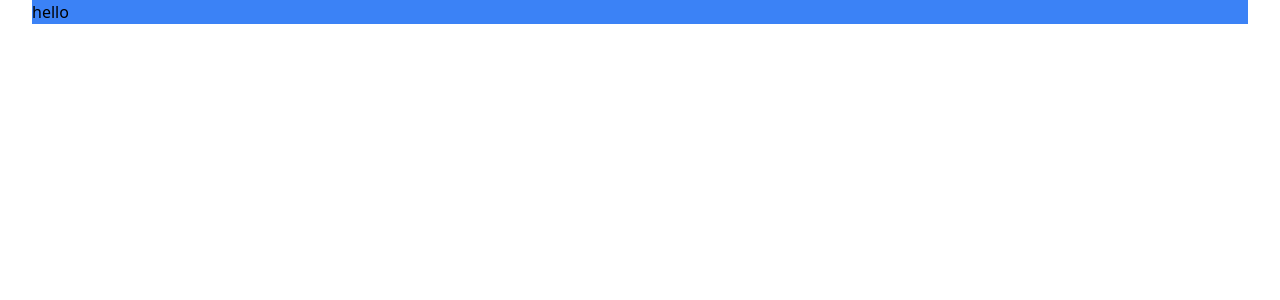
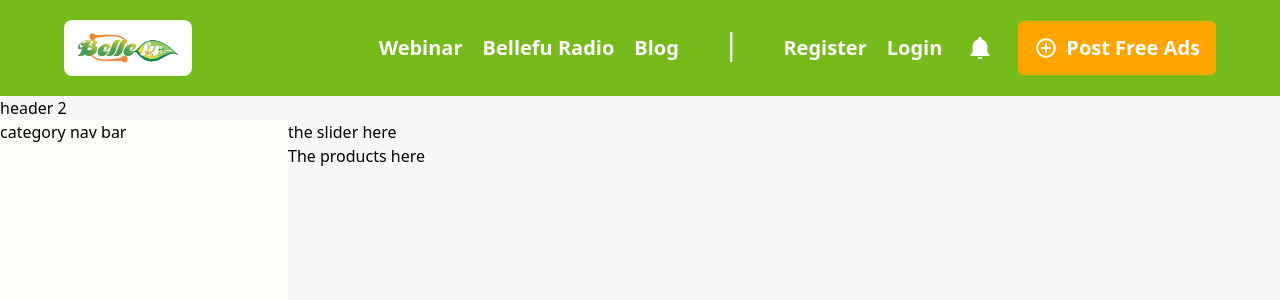
Before and after one commit to Etubaba/bellefu, a Next.js app: page / in a window 1280 px wide. Shown: the top 300 px of the page. Built offline with nearby package versions, Linux system fonts and the light colour scheme.

Commit message:
skeleton of the app

```diff
--- /dev/null
+++ b/components/Layout.js
@@ -0,0 +1,14 @@
+import NavBar from "./NavBar";
+
+const Layout = ({ children }) => {
+  return (
+    <div>
+      <NavBar />
+      <div className="flex">
+        <main className="w-full">{children}</main>
+      </div>
+    </div>
+  );
+};
+
+export default Layout;
--- /dev/null
+++ b/components/NavBar.js
@@ -0,0 +1,43 @@
+import Image from "next/image";
+import BellefuLogo from "../public/bellefulogo.png";
+import { IoMdNotifications, IoMdAddCircleOutline } from "react-icons/io";
+const NavBar = () => {
+  return (
+    <nav className="flex px-16 py-5 bg-bellefuGreen items-center justify-between">
+      {/* left side */}
+      <div className="bg-white p-3 rounded-lg w-32 h-14">
+        {" "}
+        <Image
+          src={BellefuLogo}
+          alt="bellefu-logo"
+          object-Fit="cover"
+          className="rounded-lg p-3"
+        />
+      </div>
+      {/* right side */}
+      <div className="flex space-x-6 items-center">
+        <div className="text-white space-x-5 capitalize text-[20px] font-semibold">
+          <a href="">Webinar</a>
+          <a href="">Bellefu Radio</a>
+          <a href="">Blog</a>
+        </div>
+
+        <div className="px-5 text-white text-3xl -mt-2">|</div>
+        <div className="text-white space-x-5 capitalize text-[20px] font-semibold">
+          <a href="">Register</a>
+          <a href="">Login</a>
+        </div>
+
+        <IoMdNotifications className="text-white w-7 h-7" />
+        <div className="flex items-center bg-bellefuOrange px-4 py-3 rounded-md space-x-2">
+          <IoMdAddCircleOutline className="text-white w-6 h-6 text-[20px] font-semibold" />
+          <p className="text-white capitalize text-[20px] font-semibold">
+            Post free ads
+          </p>
+        </div>
+      </div>
+    </nav>
+  );
+};
+
+export default NavBar;
--- a/pages/_app.js
+++ b/pages/_app.js
@@ -1,11 +1,14 @@
+import "../styles/globals.css";
 import { Provider } from "react-redux";
-import "../styles/globals.css";
 import { store } from "../features/store";
+import Layout from "../components/Layout";
 
 function MyApp({ Component, pageProps }) {
   return (
     <Provider store={store}>
-      <Component {...pageProps} />
+      <Layout>
+        <Component {...pageProps} />
+      </Layout>
     </Provider>
   );
 }
--- a/pages/index.js
+++ b/pages/index.js
@@ -1,17 +1,31 @@
 import Head from "next/head";
 import Image from "next/image";
-import styles from "../styles/Home.module.css";
 
 export default function Home() {
   return (
-    <div className={styles.container}>
+    <div>
       <Head>
-        <title>Create Next App</title>
+        <title>Bellefu</title>
         <meta name="description" content="Generated by create next app" />
         <link rel="icon" href="/favicon.ico" />
       </Head>
-
-      <div className="bg-blue-500">hello</div>
+      {/* Overall container */}
+      <div className="bg-bellefuBackground max-w-[1760px] mx-auto">
+        {/* second nav bar */}
+        <div> header 2</div>
+        {/* main body */}
+        <div className="flex">
+          {/* cstegory side bar */}
+          <div className="w-72 min-h-screen bg-bellefuWhite">
+            category nav bar
+          </div>
+          {/* list of products & slider */}
+          <div className="flex-1">
+            <div>the slider here</div>
+            <div>The products here</div>
+          </div>
+        </div>
+      </div>
     </div>
   );
 }
--- a/tailwind.config.js
+++ b/tailwind.config.js
@@ -4,7 +4,19 @@ module.exports = {
     "./components/**/*.{js,ts,jsx,tsx}",
   ],
   theme: {
-    extend: {},
+    extend: {
+      colors: {
+        bellefuGreen: "#76BA1B",
+        bellefuOrange: "#FFA500",
+        bellefuBackground: "#F9F9F9",
+        bellefuWhite: "#FCFFF9",
+        bellefuBlack1: "#3F3F3F",
+        bellefuTitleBlack: "#383838",
+      },
+      fontFamily: {
+        poppins: ["Poppins", "system-ui"],
+      },
+    },
   },
   plugins: [],
 };
```
Also changed, not shown: public/bellefulogo.png (added).
